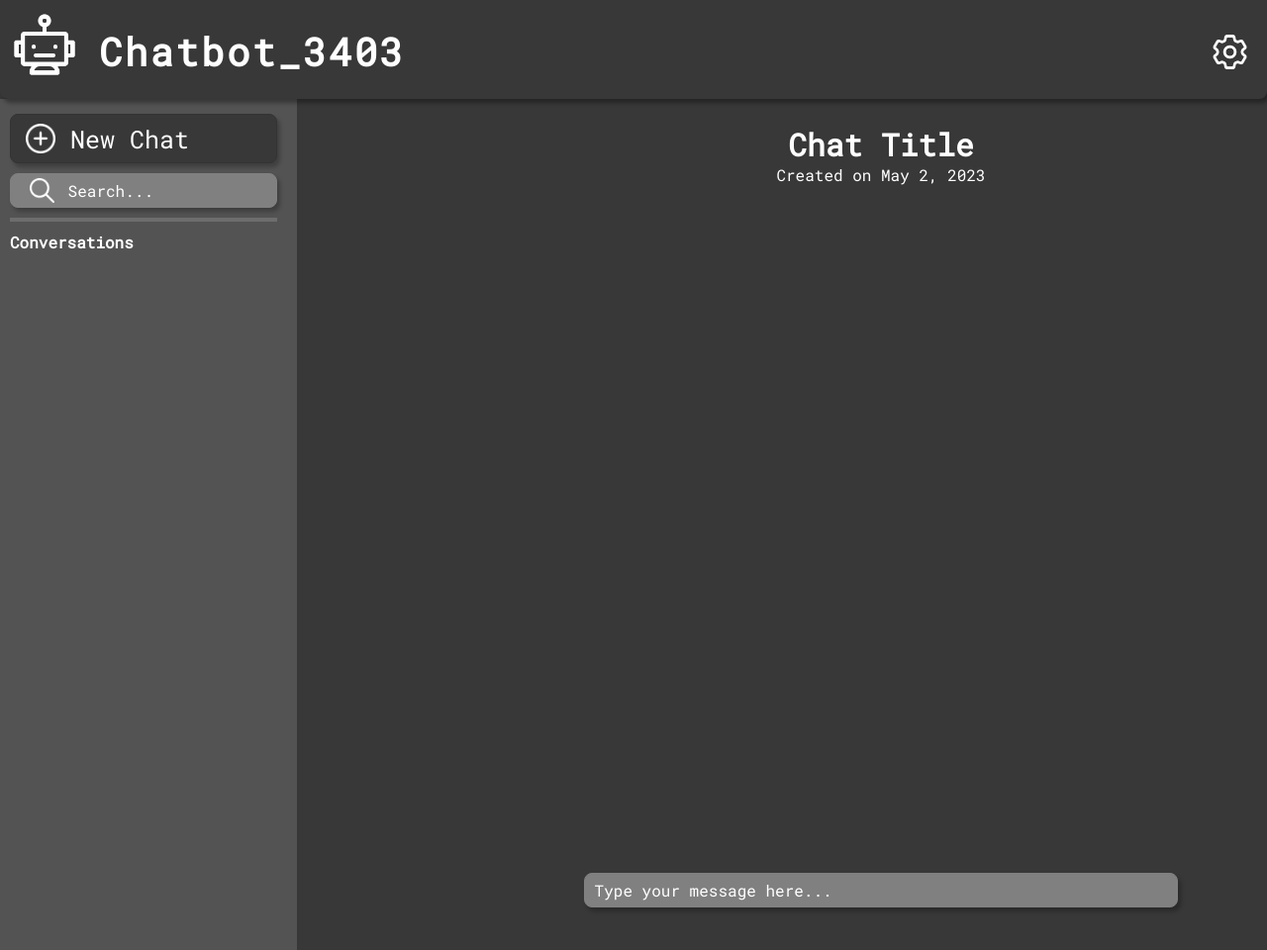
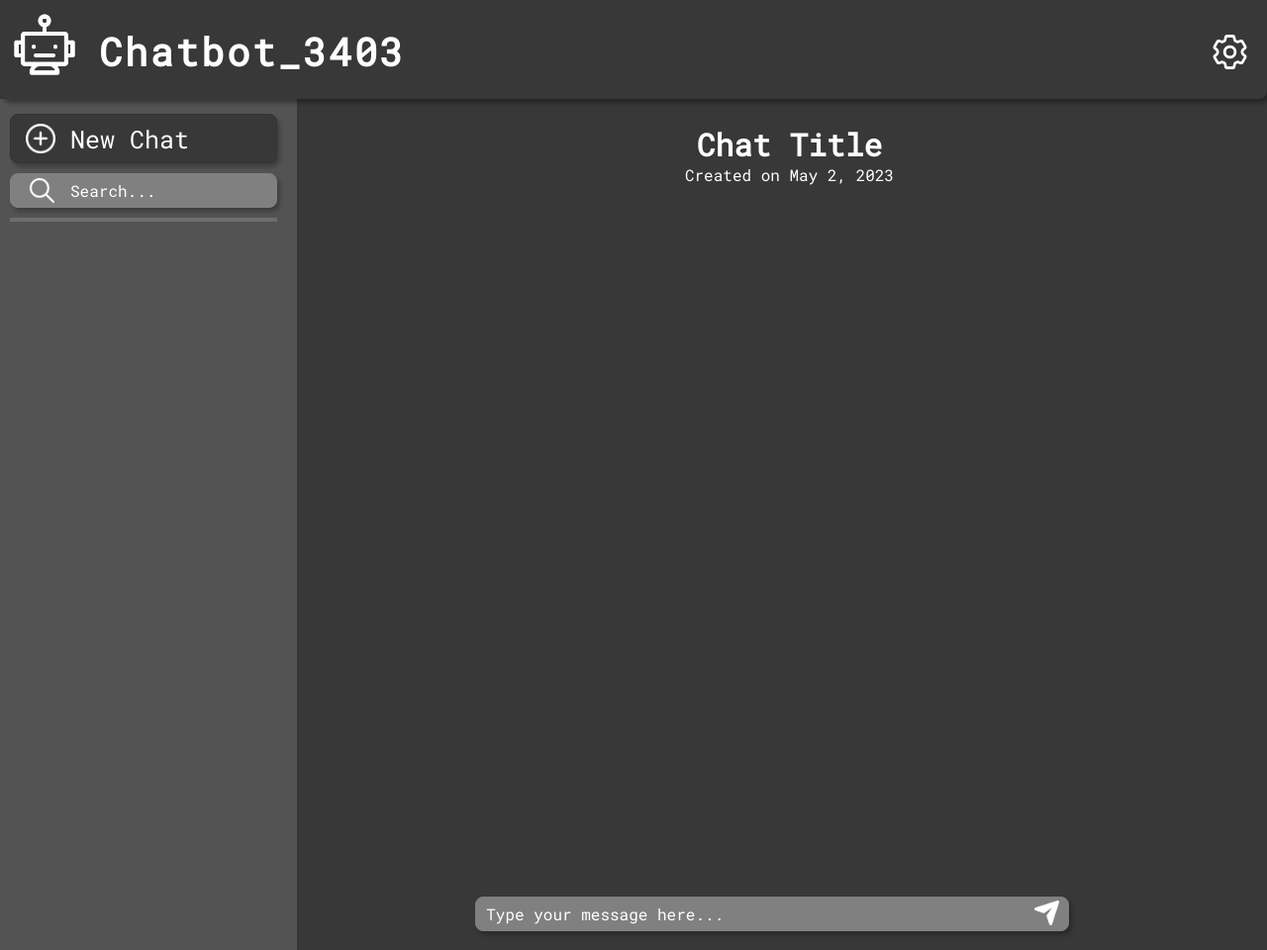
Before and after one commit to FearMyCode/chatbot, a Python web app: template flask/templates/chatbot.html in a window 1280 px wide. Shown: the whole page at 99% size. Run offline with Jinja, Linux system fonts and the light colour scheme; the template is opened without the code that fills it, so the values that code supplies are empty.

Commit message:
Finishing touches on CSS and HTML

```diff
--- a/flask/static/css/chatbot.css
+++ b/flask/static/css/chatbot.css
@@ -169,6 +169,7 @@ body {
   margin: 10px 10px 0 10px;
   width: 270px;
   height: 35px;
+  padding-left: 60px;
 }
 
 .chat-container .conversation-panel .search-bar .searchSubmit {
@@ -190,8 +191,23 @@ body {
 
 .chat-container .conversation-panel .conversation-list {
   position: relative;
-  top: 20px;
+  top: 13px;
   left: 10px;
+}
+
+.list-group-item {
+  list-style: none;
+  background-color: var(--primary-color);
+  border-radius: 8px;
+  text-align: left;
+  margin: 5px 10px 0 0px;
+  width: 270px;
+  height: 35px;
+  border: 1px solid #333333;
+  padding: 15px;
+  display: flex;
+  align-items: center;
+  justify-content: left;
 }
 
 /* ======== CHAT BOX ======== */
@@ -199,17 +215,16 @@ body {
 .main-content {
   position: fixed;
   top: 100px;
-  left: 500px;
-  height: 100vh;
-  width: calc(100vw - 500px);
+  left: 315px;
+  height: calc(100vh - 100px);
+  width: calc(100vw - 315px);
   z-index: 1;
-  overflow-y: scroll;
-  text-align: center;
 }
 
 .main-content .chat-title-bar {
   position: relative;
   top: 25px;
+  text-align: center;
 }
 
 .main-content .chat-title-bar .chat-title h2 {
@@ -228,9 +243,10 @@ body {
 }
 
 .main-content .chat-content .user-input {
-  position: relative;
-  top: 75vh;
-  height: 100px;
+  position: fixed;
+  width: calc(100vw - 315px);
+  bottom: 2%;
+  text-align: center;
 }
 
 .main-content .chat-content .user-input #message-input {
@@ -240,25 +256,34 @@ body {
   border: 1px solid var(--searchbar-color);
   box-shadow: 3px 4px 4px rgba(0, 0, 0, 0.25);
   border-radius: 8px;
+  padding-left: 10px;
 }
 
 .main-content .chat-content .user-input #send-button {
-  position: absolute;
-  left: 970px;
-  bottom: 65px;
   background: none;
+  border: none;
+  position: relative;
+  left: -45px;
+  top: 5px;
+}
+
+.main-content .chat-content .chat-history {
+  position: relative;
+  left: 0;
+  top: 50px;
+  margin: 0 200px 0 200px;
+  height: calc(100vh - 300px);
+  overflow-y: scroll;
 }
 
 /* ======== CHAT BUBBLES ======== */
-/*
 .botMsg {
   margin: 10px;
 }
 .botMsg span {
-  isplay: inline-block;
-  background: #0181cc;
+  display: inline-block;
+  background: var(--sidebar-color);
   border-radius: 10px;
-  color: #fff;
   padding: 5px 10px;
 }
 .usrMsg {
@@ -267,9 +292,7 @@ body {
 }
 .usrMsg span {
   display: inline-block;
-  background: #ef8201;
+  background: var(--searchbar-color);
   border-radius: 10px;
-  color: #fff;
   padding: 5px 10px;
 }
-*/
--- a/flask/templates/chatbot.html
+++ b/flask/templates/chatbot.html
@@ -43,11 +43,7 @@
         </button>
         <div class="search-bar">
           <form>
-            <input
-              class="searchBar"
-              type="text"
-              placeholder="      Search..."
-            />
+            <input class="searchBar" type="text" placeholder="Search..." />
             <input
               class="searchSubmit"
               type="image"
@@ -60,7 +56,6 @@
         </div>
         <hr />
         <div class="conversation-list">
-          <h3>Conversations</h3>
           <ul id="conversation-list" class="list-group"></ul>
         </div>
       </div>
@@ -77,7 +72,7 @@
             <input
               type="text"
               id="message-input"
-              placeholder=" Type your message here..."
+              placeholder="Type your message here..."
             />
             <button id="send-button">
               <img
```
